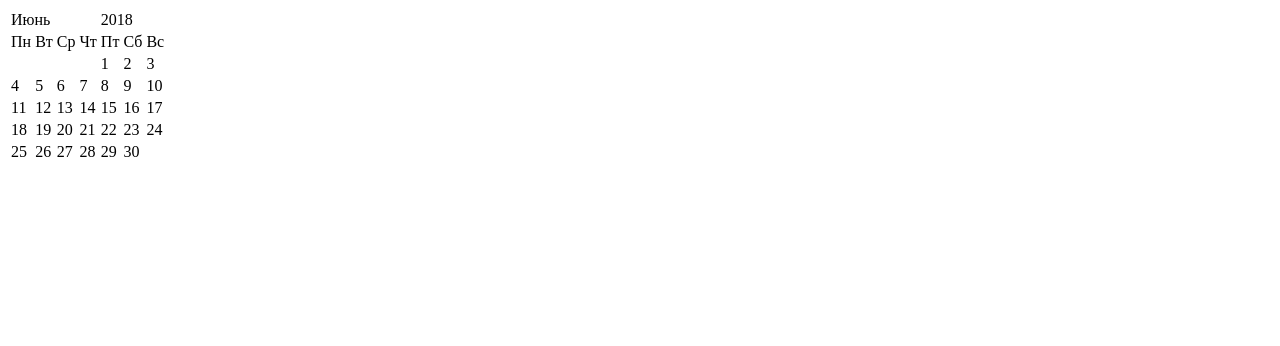
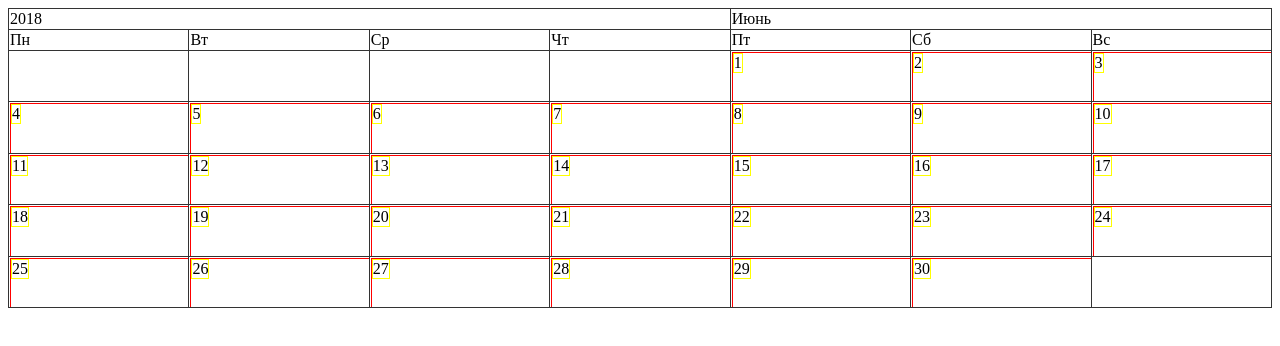
Before and after one commit to my-mt/calendar-grid-js, a plain HTML site: page index.html in a window 1280 px wide. Drawn offline with nearby package versions, Linux system fonts and the light colour scheme.

Commit message:
add less

```diff
--- /dev/null
+++ b/css/index.less
@@ -0,0 +1,24 @@
+#calendar-tadev {
+    table {
+        border-collapse: collapse;
+        width: 100%;
+        height: 300px;
+    }
+    td {
+        width: 14.285%;
+        border: 1px solid #333;
+        vertical-align: top;
+        .main {
+            border: 1px solid #f00;
+            height: 100%;
+            width: 100%;
+            display: flex;
+            justify-content: flex-start;
+            align-items: flex-start;
+
+        }
+        div {
+            border: 1px solid #ff0;
+        }
+    }
+}
--- a/index.html
+++ b/index.html
@@ -6,57 +6,10 @@
         <title>Calendar</title>
         <meta name="viewport" content="width=device-width">
         <link href="css/index.css" rel="stylesheet" type="text/css" />
-        <script src="js/index.js"></script>
+        <script src="https://ajax.googleapis.com/ajax/libs/jquery/3.2.1/jquery.min.js"></script>
     </head>
     <body>
-        <table id="calendar1">
-            <thead>
-                <tr><td colspan="4"></td><td colspan="3"></td></tr>
-                <tr><td>Пн</td><td>Вт</td><td>Ср</td><td>Чт</td><td>Пт</td><td>Сб</td><td>Вс</td></tr>
-            </thead>
-            <tbody>
-            </tbody>
-        </table>
-
-        <script>
-            var D1 = new Date(),
-                    D1last = new Date(D1.getFullYear(), D1.getMonth() + 1, 0).getDate(), // последний день месяца
-                    D1Nlast = new Date(D1.getFullYear(), D1.getMonth(), D1last).getDay(), // день недели последнего дня месяца
-                    D1Nfirst = new Date(D1.getFullYear(), D1.getMonth(), 1).getDay(), // день недели первого дня месяца
-                    calendar1 = '<tr>',
-                    month = ["Январь", "Февраль", "Март", "Апрель", "Май", "Июнь", "Июль", "Август", "Сентябрь", "Октябрь", "Ноябрь", "Декабрь"]; // название месяца, вместо цифр 0-11
-
-            // пустые клетки до первого дня текущего месяца
-            if (D1Nfirst != 0) {
-                for (var i = 1; i < D1Nfirst; i++)
-                    calendar1 += '<td>';
-            } else { // если первый день месяца выпадает на воскресенье, то требуется 7 пустых клеток
-                for (var i = 0; i < 6; i++)
-                    calendar1 += '<td>';
-            }
-
-            // дни месяца
-            for (var i = 1; i <= D1last; i++) {
-                if (i != D1.getDate()) {
-                    calendar1 += '<td>' + i;
-                } else {
-                    calendar1 += '<td id="today">' + i;  // сегодняшней дате можно задать стиль CSS
-                }
-                if (new Date(D1.getFullYear(), D1.getMonth(), i).getDay() == 0) {  // если день выпадает на воскресенье, то перевод строки
-                    calendar1 += '<tr>';
-                }
-            }
-
-            // пустые клетки после последнего дня месяца
-            if (D1Nlast != 0) {
-                for (var i = D1Nlast; i < 7; i++)
-                    calendar1 += '<td>';
-            }
-
-            document.querySelector('#calendar1 tbody').innerHTML = calendar1;
-            document.querySelector('#calendar1 thead td:last-child').innerHTML = D1.getFullYear();
-            document.querySelector('#calendar1 thead td:first-child').innerHTML = month[D1.getMonth()];
-        </script>
-
+        <div id="calendar-tadev"></div>
+        <script src="js/index.js"></script>
     </body>
 </html>
--- a/js/index.js
+++ b/js/index.js
@@ -0,0 +1,46 @@
+$(function() {
+    var D1 = new Date();
+    console.log(D1);
+    D1last = new Date(D1.getFullYear(), D1.getMonth() + 1, 0).getDate(), // последний день месяца
+            D1Nlast = new Date(D1.getFullYear(), D1.getMonth(), D1last).getDay(), // день недели последнего дня месяца
+            D1Nfirst = new Date(D1.getFullYear(), D1.getMonth(), 1).getDay(), // день недели первого дня месяца
+            calendar1 = '<tr>',
+            month = ["Январь", "Февраль", "Март", "Апрель", "Май", "Июнь", "Июль", "Август", "Сентябрь", "Октябрь", "Ноябрь", "Декабрь"]; // название месяца, вместо цифр 0-11
+
+// пустые клетки до первого дня текущего месяца
+    if (D1Nfirst != 0) {
+        for (var i = 1; i < D1Nfirst; i++)
+            calendar1 += '<td>';
+    } else { // если первый день месяца выпадает на воскресенье, то требуется 7 пустых клеток
+        for (var i = 0; i < 6; i++)
+            calendar1 += '<td>';
+    }
+
+// дни месяца
+    for (var i = 1; i <= D1last; i++) {
+        if (i != D1.getDate()) {
+            calendar1 += '<td><div class="main"><div>';
+            calendar1 += i;
+            calendar1 += '</div></div></td>';
+        } else {
+            calendar1 += '<td id="today"><div class="main"><div>';  // сегодняшней дате можно задать стиль CSS
+            calendar1 += i;
+            calendar1 += '</div></div></td>';
+        }
+        if (new Date(D1.getFullYear(), D1.getMonth(), i).getDay() == 0) {  // если день выпадает на воскресенье, то перевод строки
+            calendar1 += '<tr>';
+        }
+    }
+
+// пустые клетки после последнего дня месяца
+    if (D1Nlast != 0) {
+        for (var i = D1Nlast; i < 7; i++)
+            calendar1 += '<td>';
+    }
+
+
+    var calendar2 = '<table><thead><tr><td colspan="4">' + D1.getFullYear() + '</td><td colspan="3">' + month[D1.getMonth()] + '</td></tr><tr><td>Пн</td><td>Вт</td><td>Ср</td><td>Чт</td><td>Пт</td><td>Сб</td><td>Вс</td></tr></thead>';
+    calendar2 += calendar1 + '</tbody></table>';
+    $("#calendar-tadev").append(calendar2);
+
+});
```
Also changed, not shown: css/index.css, 1 other file.
